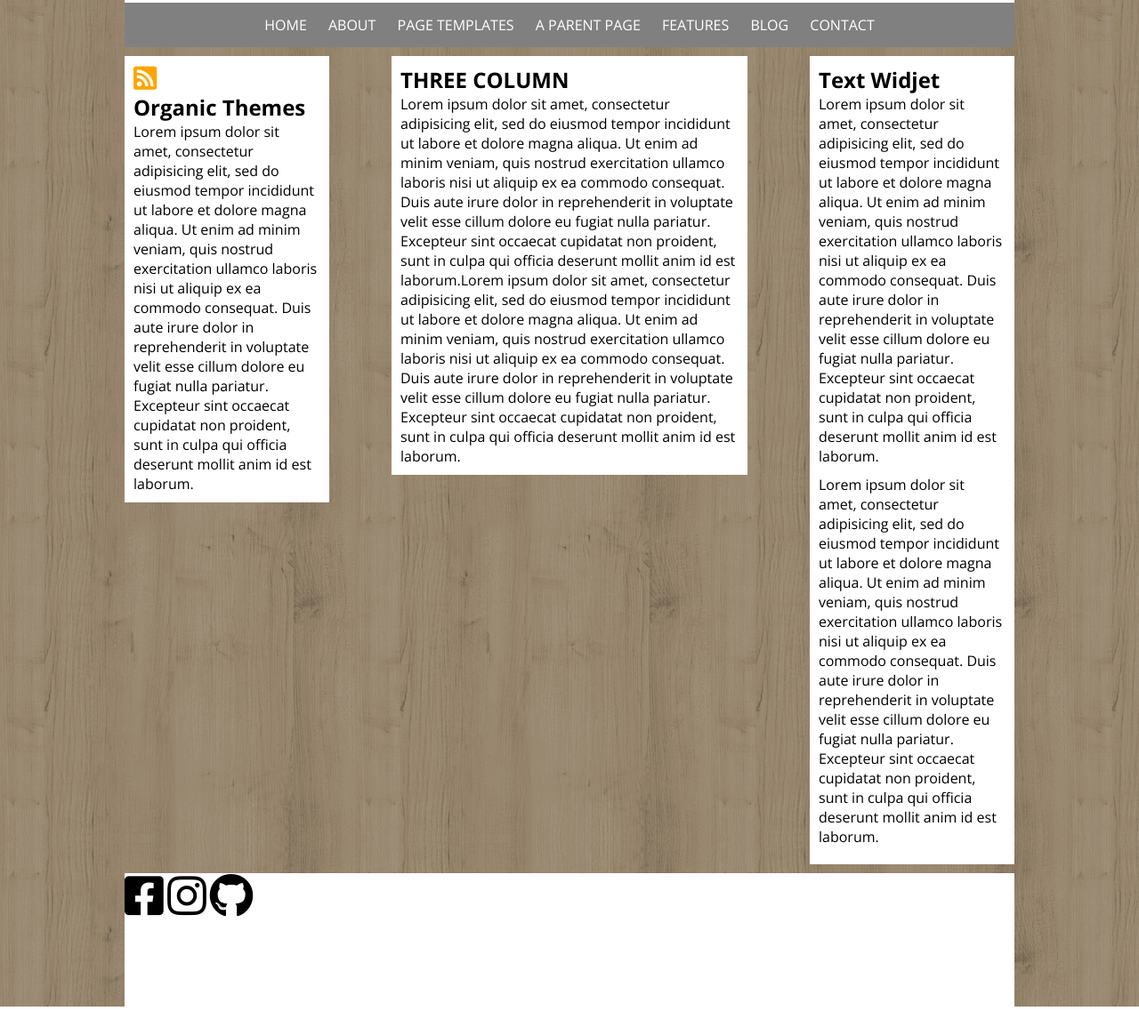
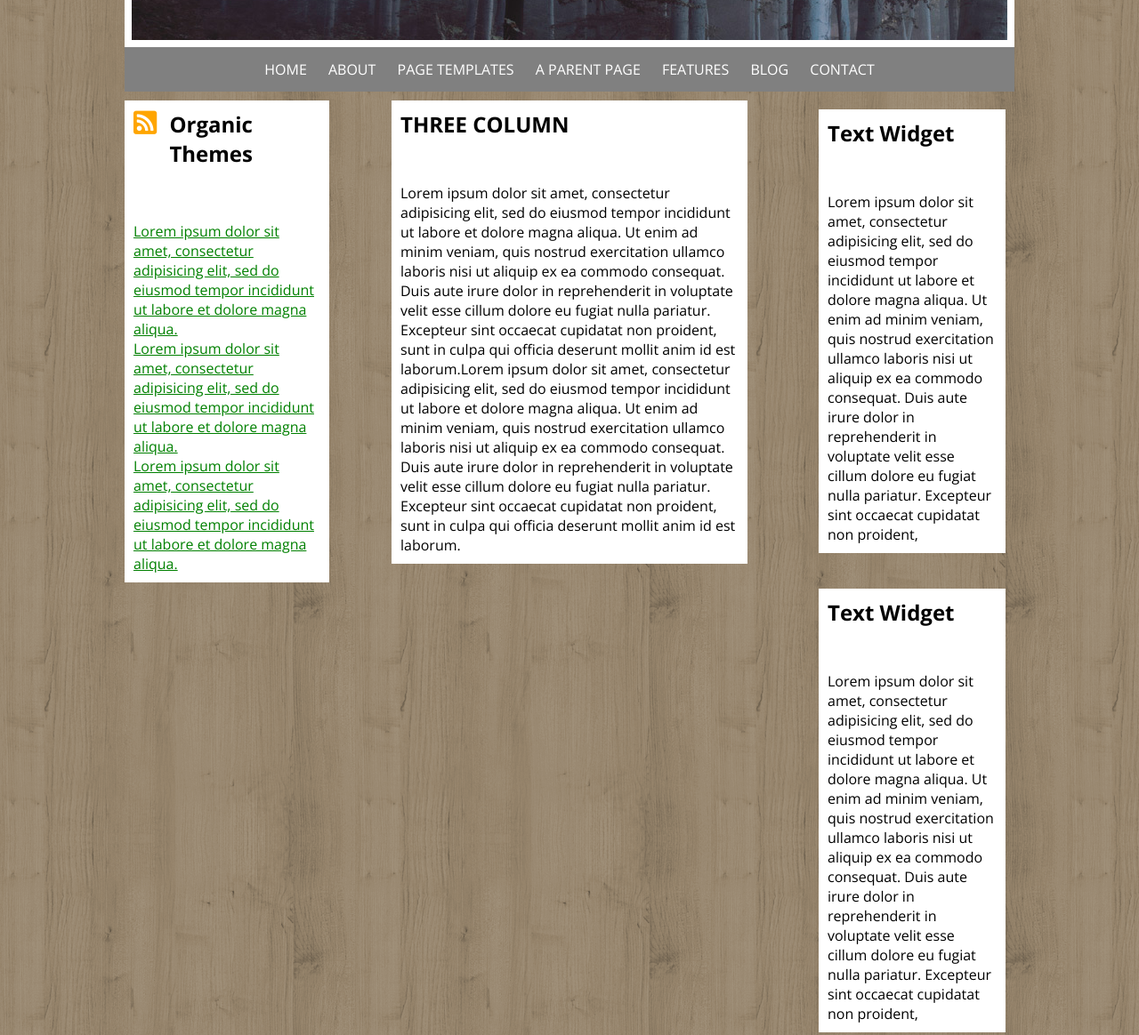
Before and after one commit to giuseppe198711/htmlcss-wp, a plain HTML site: page index.html in a window 1280 px wide. Shown: the part 257-1421 px from the top of the page at 89% size. Before the commit the page ends 1389 px from the top, so only its background shows below. Drawn offline with nearby package versions, Linux system fonts and the light colour scheme.

Commit message:
quasi finito

```diff
--- a/css/style.css
+++ b/css/style.css
@@ -7,7 +7,7 @@
 .header-top {
   position: relative;
   background-image: url(../img/header.jpg);
-  height: 250px;
+  height: 300px;
   margin-top: 1%;
 
   border: 8px solid #fff;
@@ -15,7 +15,7 @@
 
 .container-logo {
   position: absolute;
-  top: 50%;
+  top: 60%;
   left:50%;
   transform: translate(-50%, -50%);
   color: #fff;
@@ -36,6 +36,17 @@ nav {
   margin-bottom: 1%;
   height: 50px;
 }
+
+.main-menu li:hover {
+  background-color: lightgrey;
+  border-bottom: 3px solid white;
+
+}
+
+.link {
+  color: green;
+}
+
 
 .main-menu {
   list-style: none;
@@ -76,10 +87,29 @@ main::after {
   padding: 10px;
 }
 
+.titolo1 {
+  margin-bottom: 60px;
+  display: inline-block;
+  width: 60%;
+  vertical-align: top;
+}
+
+h2 {
+  margin-bottom: 50px;
+}
+
 .col-left  .fa-rss-square {
   font-size: 30px;
   color: orange;
+  display: inline-block;
+  vertical-align: top;
+  margin-right: 10px;
 }
+
+.ciao {
+  margin-bottom: 60px;
+}
+
 
 .col-central {
   float: left;
@@ -93,14 +123,13 @@ main::after {
 .col-right {
   float: right;
   width: 23%;
-  background-color: #fff;
   padding: 10px;
 }
 
 .widget {
 background-color: #fff;
-margin-bottom:10px;
-h
+margin-bottom:40px;
+padding: 10px;
 }
 
 footer {
@@ -108,9 +137,3 @@ margin-top: 1%;
 background-color: #fff;
 height: 150px;
 }
-
-i {
-  line-height: 150px;
-  font-size: 50px;
-
-}
--- a/index.html
+++ b/index.html
@@ -45,8 +45,11 @@
         <!-- float left -->
         <aside class="col-left">
           <i class="fas fa-rss-square"></i>
-          <h2>Organic Themes</h2>
-          Lorem ipsum dolor sit amet, consectetur adipisicing elit, sed do eiusmod tempor incididunt ut labore et dolore magna aliqua. Ut enim ad minim veniam, quis nostrud exercitation ullamco laboris nisi ut aliquip ex ea commodo consequat. Duis aute irure dolor in reprehenderit in voluptate velit esse cillum dolore eu fugiat nulla pariatur. Excepteur sint occaecat cupidatat non proident, sunt in culpa qui officia deserunt mollit anim id est laborum.
+          <h1 class="titolo1">Organic Themes</h1>
+          <a class="link"href="https://www.amazon.it/Pianta-Agrumi-Lunario-Stagioni-Terrazzo/dp/B07K8QBGT2/ref=sr_1_3?__mk_it_IT=%C3%85M%C3%85%C5%BD%C3%95%C3%91&dchild=1&keywords=albero&qid=1593622201&sr=8-3">Lorem ipsum dolor sit amet, consectetur adipisicing elit, sed do eiusmod tempor incididunt ut labore et dolore magna aliqua.</a><br>
+          <a class="link"href="https://www.amazon.it/Pianta-Agrumi-Lunario-Stagioni-Terrazzo/dp/B07K8QBGT2/ref=sr_1_3?__mk_it_IT=%C3%85M%C3%85%C5%BD%C3%95%C3%91&dchild=1&keywords=albero&qid=1593622201&sr=8-3">Lorem ipsum dolor sit amet, consectetur adipisicing elit, sed do eiusmod tempor incididunt ut labore et dolore magna aliqua.</a><br>
+          <a class="link"href="https://www.amazon.it/Pianta-Agrumi-Lunario-Stagioni-Terrazzo/dp/B07K8QBGT2/ref=sr_1_3?__mk_it_IT=%C3%85M%C3%85%C5%BD%C3%95%C3%91&dchild=1&keywords=albero&qid=1593622201&sr=8-3">Lorem ipsum dolor sit amet, consectetur adipisicing elit, sed do eiusmod tempor incididunt ut labore et dolore magna aliqua.</a>
+
         </aside>
 
         <!-- /float left -->
@@ -62,13 +65,20 @@
         <aside class="col-right">
 
           <div class="widget">
-            <h2>Text Widjet</h2>
-            Lorem ipsum dolor sit amet, consectetur adipisicing elit, sed do eiusmod tempor incididunt ut labore et dolore magna aliqua. Ut enim ad minim veniam, quis nostrud exercitation ullamco laboris nisi ut aliquip ex ea commodo consequat. Duis aute irure dolor in reprehenderit in voluptate velit esse cillum dolore eu fugiat nulla pariatur. Excepteur sint occaecat cupidatat non proident, sunt in culpa qui officia deserunt mollit anim id est laborum.
+            <h2>Text Widget</h2>
+            Lorem ipsum dolor sit amet, consectetur adipisicing elit, sed do eiusmod tempor incididunt ut labore et dolore magna aliqua. Ut enim ad minim veniam, quis nostrud exercitation ullamco laboris nisi ut aliquip ex ea commodo consequat. Duis aute irure dolor in reprehenderit in voluptate velit esse cillum dolore eu fugiat nulla pariatur. Excepteur sint occaecat cupidatat non proident,
 
           </div>
 
-          <div class="widget"> Lorem ipsum dolor sit amet, consectetur adipisicing elit, sed do eiusmod tempor incididunt ut labore et dolore magna aliqua. Ut enim ad minim veniam, quis nostrud exercitation ullamco laboris nisi ut aliquip ex ea commodo consequat. Duis aute irure dolor in reprehenderit in voluptate velit esse cillum dolore eu fugiat nulla pariatur. Excepteur sint occaecat cupidatat non proident, sunt in culpa qui officia deserunt mollit anim id est laborum.
+          <div class="widget">
+            <h2>Text Widget</h2>
+            Lorem ipsum dolor sit amet, consectetur adipisicing elit, sed do eiusmod tempor incididunt ut labore et dolore magna aliqua. Ut enim ad minim veniam, quis nostrud exercitation ullamco laboris nisi ut aliquip ex ea commodo consequat. Duis aute irure dolor in reprehenderit in voluptate velit esse cillum dolore eu fugiat nulla pariatur. Excepteur sint occaecat cupidatat non proident,
 
+          </div>
+
+          <div class="widget">
+            <h2>Text Widget</h2>
+            Lorem ipsum dolor sit amet, consectetur adipisicing elit, sed do eiusmod tempor incididunt ut labore et dolore magna aliqua. Ut enim ad minim veniam, quis nostrud exercitation ullamco laboris nisi ut aliquip ex ea commodo consequat. Duis aute irure dolor in reprehenderit in voluptate velit esse cillum dolore eu fugiat nulla pariatur. Excepteur sint occaecat cupidatat non proident,
           </div>
         </aside>
         <!-- /float right top -->
@@ -79,9 +89,7 @@
 
       <!-- piè di pagina -->
       <footer>
-        <i class="fab fa-facebook-square"></i>
-        <i class="fab fa-instagram"></i>
-        <i class="fab fa-github"></i>
+
       </footer>
       <!-- /piè di pagina -->
 
```
